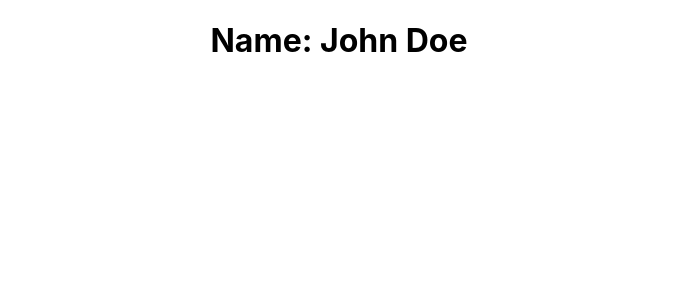
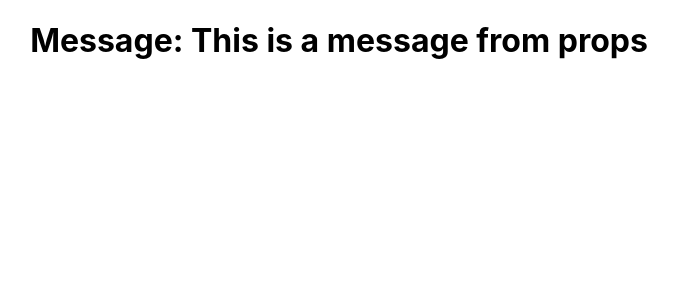
Before and after one commit to JimChristian21/React-tutorial, a React (Create React App) app in the folder myproject/: page / in a window 1280 px wide. Shown: the top 300 px of the page, without its empty margins (301-979 px from the left). Built offline with nearby package versions, Linux system fonts and the light colour scheme.

Commit message:
Class props

```diff
--- a/myproject/src/App.js
+++ b/myproject/src/App.js
@@ -1,13 +1,13 @@
 // import logo from './logo.svg';
 import './App.css';
 // import Hello from './components/Hello.js';
-// import Message from './components/Message.js';
-import Profile from './components/Profile.js';
+import Message from './components/Message.js';
+// import Profile from './components/Profile.js';
 
 function App() {
   return (
     <div className="App">
-      <Profile name="John" lastname="Doe"/>
+      <Message messagecontent="This is a message from props"/>
     </div>
   );
 }
--- a/myproject/src/components/Message.js
+++ b/myproject/src/components/Message.js
@@ -2,8 +2,10 @@
 
 class Message extends Component {
 
+
+
     render() {
-        return <h1>This is a class component</h1>
+        return <h1>Message: {this.props.messagecontent}</h1>
     }
 }
 
```
